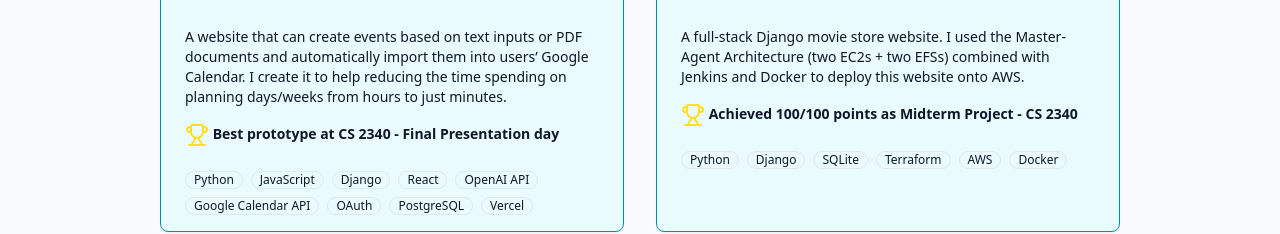
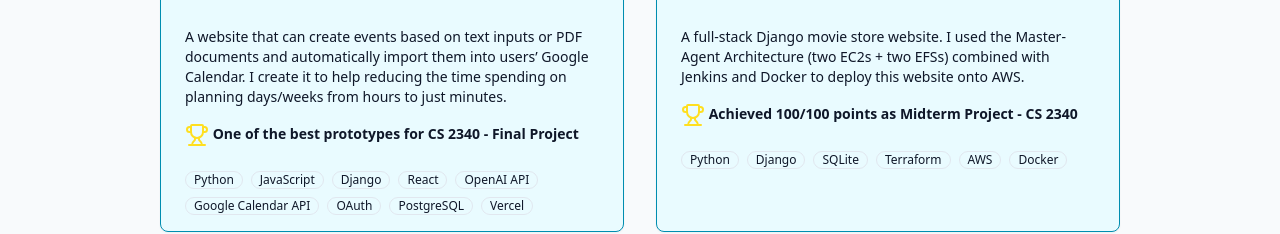
Before and after one commit to Softicles/thinhmnguyen.com, a React (Vite) app in the folder personal_web/: page / in a window 1280 px wide. Shown: the part 1740-1974 px from the top of the page. Built offline with nearby package versions, Linux system fonts and the light colour scheme.

Commit message:
update projects

```diff
--- a/personal_web/src/components/ProjectsSection.jsx
+++ b/personal_web/src/components/ProjectsSection.jsx
@@ -30,7 +30,7 @@ const projects = [
             ["https://aicalendar.art", ExternalLink],
             ["https://github.com/Softicles/Continue-AI-Calendar", GithubIcon],
         ],
-        awards: ["Best prototype at CS 2340 - Final Presentation day"],
+        awards: ["One of the best prototypes for CS 2340 - Final Project"],
     },
 
     {
```
